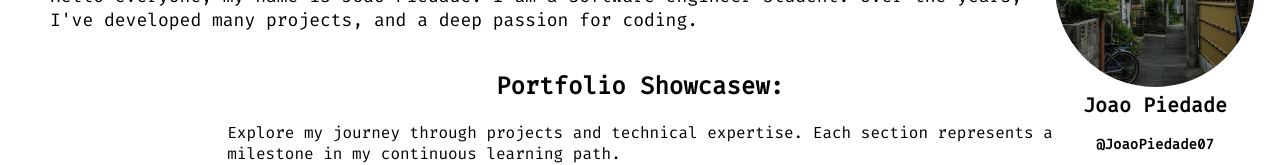
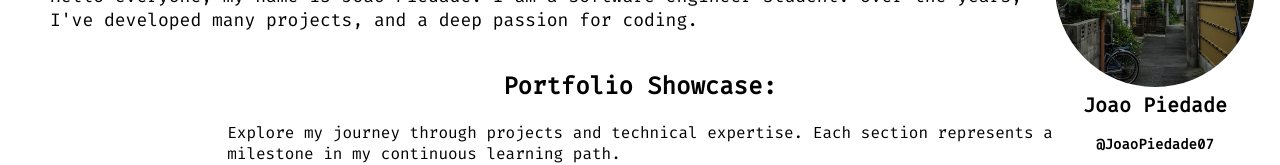
Before and after one commit to JoaoPiedade07/portefolio, a React (Create React App) app: page / in a window 1280 px wide. Shown: the part 138-303 px from the top of the page. Built offline with nearby package versions, Linux system fonts and the light colour scheme.

Commit message:
Update App.js

```diff
--- a/src/App.js
+++ b/src/App.js
@@ -92,7 +92,7 @@ function App() {
       {/* Switch de Modo Claro/Escuro */}
 
 
-      <h2>Portfolio Showcasew:</h2>
+      <h2>Portfolio Showcase:</h2>
       <p>Explore my journey through projects and technical expertise. Each section represents a <br />milestone in my continuous learning path.</p>
 
       <div className="toggle-container">
```
